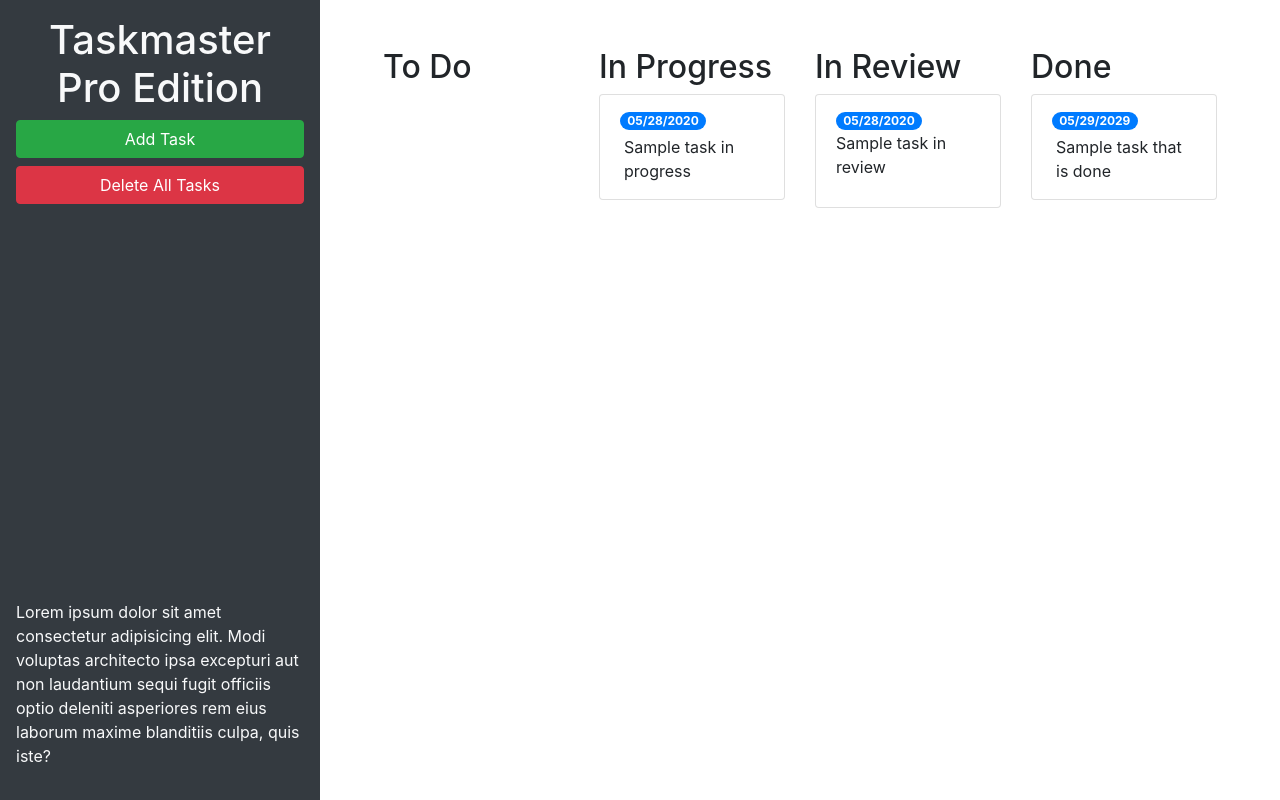
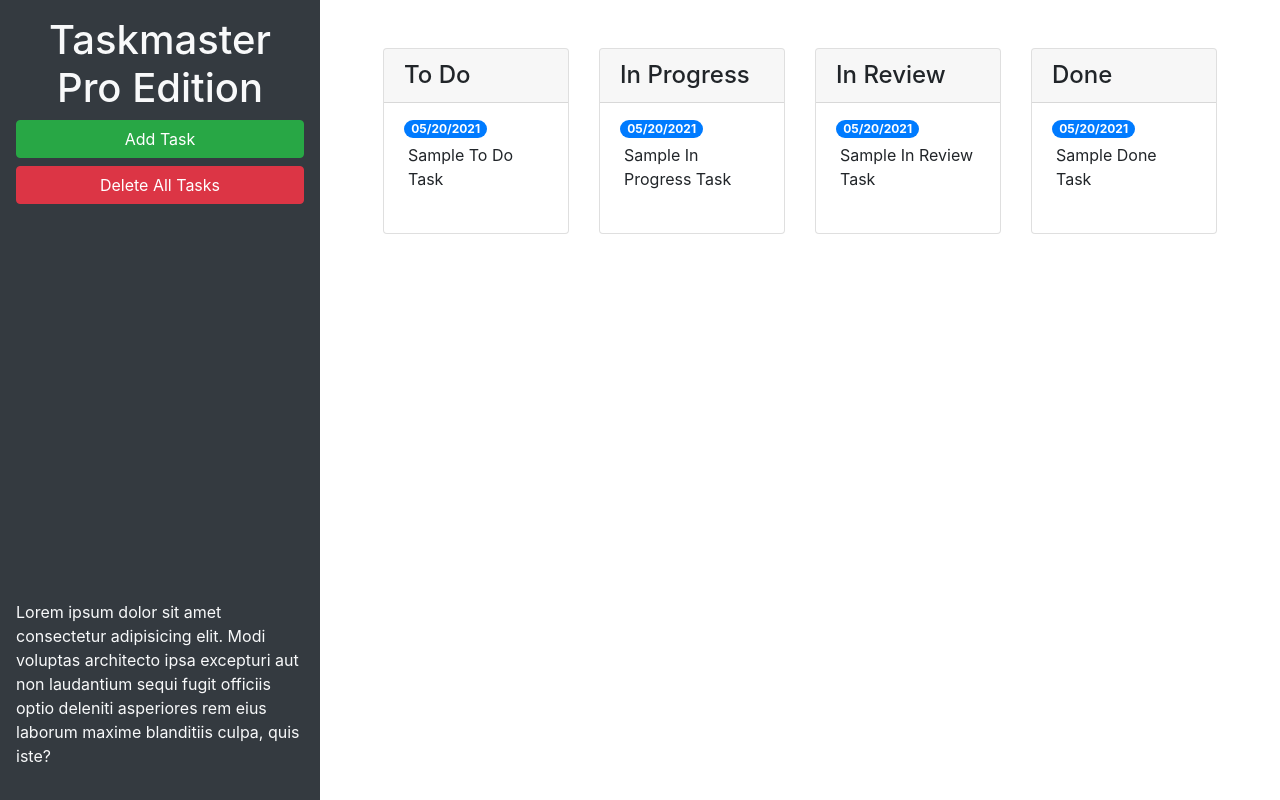
Before and after one commit to tchestnut85/taskmaster-pro, a plain HTML site: page index.html in a window 1280 px wide. Drawn offline with nearby package versions, Linux system fonts and the light colour scheme.

Commit message:
added bootstrap cards

```diff
--- a/index.html
+++ b/index.html
@@ -26,42 +26,55 @@
     <main class="col-12 col-lg-9">
       <div class="m-5 row justify-content-around">
         <!-- to do start-->
-        <div class="col">
-          <h2>To Do</h2>
-          <ul id="list-toDo" class="list-group"> </ul>
+        <div class="col-12 col-md-6 col-xl-3 mb-3">
+          <div class="card">
+            <h4 class="card-header">To Do</h4>
+            <ul id="list-toDo" class="list-group list-group-flush">
+              <li class="list-group-item">
+                <span class="badge badge-primary badge-pill">05/20/2021</span>
+                <p class="m-1">Sample To Do Task</p>
+              </li>
+            </ul>
+          </div>
         </div>
         <!--to do end -->
         <!-- in progress start-->
-        <div class="col">
-          <h2>In Progress</h2>
-          <ul id="list-inProgress" class="list-group">
-            <li class ="list-group-item">
-              <span class="badge badge-primary badge-pill">05/28/2020</span>
-              <p class="m-1">Sample task in progress</p>
+        <div class="col-12 col-md-6 col-xl-3 mb-3">
+          <div class="card">
+            <h4 class="card-header">In Progress</h4>
+            <ul id="list-inProgress" class="list-group list-group-flush">
+              <li class="list-group-item">
+                <span class="badge badge-primary badge-pill">05/20/2021</span>
+                <p class="m-1">Sample In Progress Task</p>
               </li>
             </ul>
           </div>
+        </div>
         <!-- in progress end -->
         <!-- in review start -->
-        <div class="col">
-          <h2>In Review</h2>
-          <ul id="list-inReview" class="list-group">
+        <div class="col-12 col-md-6 col-xl-3 mb-3">
+          <div class="card">
+            <h4 class="card-header">In Review</h4>
+            <ul id="list-inReview" class="list-group list-group-flush">
               <li class="list-group-item">
-              <span class="badge badge-primary badge-pill">05/28/2020</span>
-              <p classs="m-1">Sample task in review</p>
+                <span class="badge badge-primary badge-pill">05/20/2021</span>
+                <p class="m-1">Sample In Review Task</p>
               </li>
             </ul>
           </div>
+        </div>
         <!-- in review end -->
         <!-- done start -->
-        <div class="col">
-          <h2>Done</h2>
-          <ul id="list-done" class="list-group">
+        <div class="col-12 col-md-6 col-xl-3 mb-3">
+          <div class="card">
+            <h4 class="card-header">Done</h4>
+            <ul id="list-done" class="list-group list-group-flush">
               <li class="list-group-item">
-              <span class="badge badge-primary badge-pill">05/29/2029</span>
-              <p class="m-1">Sample task that is done</p>
+                <span class="badge badge-primary badge-pill">05/20/2021</span>
+                <p class="m-1">Sample Done Task</p>
               </li>
             </ul>
+          </div>
         </div>
         <!-- done end -->
       </div>
@@ -83,11 +96,11 @@
           <form>
             <div class="form-group">
               <label for="modalTaskDescription">Task description</label>
-              <textarea id="modalTaskDescription" rows="3"></textarea>
+              <textarea id="modalTaskDescription" rows="3"class="form-control"></textarea>
             </div>
             <div class="form-group">
               <label for="modalDueDate">Due date</label>
-              <input type="text" id="modalDueDate" placeholder="mm/dd/yyyy" autocomplete="off" />
+              <input type="text" class="form-control" id="modalDueDate" placeholder="mm/dd/yyyy" autocomplete="off" />
             </div>
           </form>
         </div>
```
Lines whose indentation alone changed are shown as unchanged.
